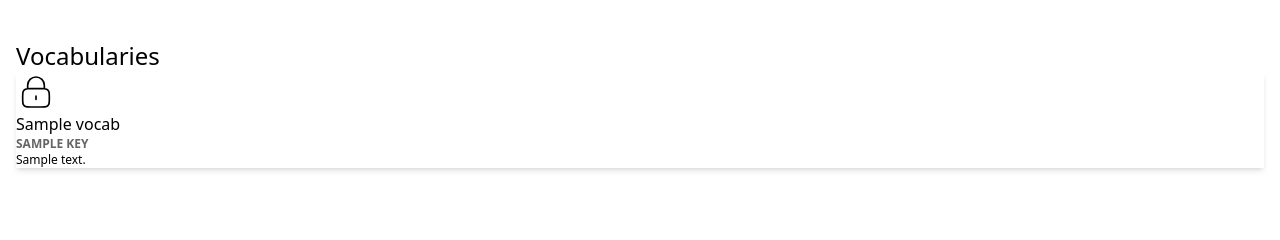
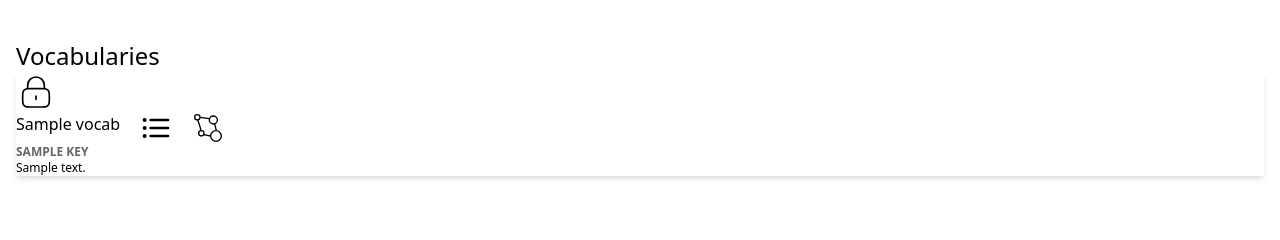
Before and after one commit to aalexei/terminology-forge, a FastAPI app: template app/templates/home.html in a window 1280 px wide. Shown: the part 200-440 px from the top of the page. Run offline with FastAPI, Linux system fonts and the light colour scheme; the template is opened without the code that fills it: most values are stand-ins (such as "Sample title", 1, 10 or a date in 2020); parts of the project's set-up code (start-up, migrations or seed data) failed here and were passed over; some libraries are stand-ins or nearby versions.

Commit message:
Links to vocab digest/list/graph

```diff
--- a/app/routes/presentation.py
+++ b/app/routes/presentation.py
@@ -125,6 +125,7 @@ async def export_post(vocab: str, request: Request, action: Annotated[str, Form(
     vocabobj = await term_service.get_vocab_info(vocab)
     data = await term_service.export(action)
 
+    # TODO implement "all" toggle for editable vocabularies
     if action == "json":
         # Generate JSON in consistent and human-readable format for revision control
         data_str = json.dumps(data, sort_keys=True, indent=2)
@@ -132,6 +133,7 @@ async def export_post(vocab: str, request: Request, action: Annotated[str, Form(
         return PlainTextResponse(data_str, headers=headers)
 
     elif action == "csv":
+        # TODO move CSV export to term_service
         fp = io.StringIO()
         fieldnames = ['key', 'term', 'definition', 'section', 'source', 'rev', 'tags', 'status', 'cluster', 'src']
         csvwriter = csv.writer(fp, quoting=csv.QUOTE_NONNUMERIC)
--- a/app/services/term.py
+++ b/app/services/term.py
@@ -267,5 +267,8 @@ class TermService:
 
             return export_data
 
+        # TODO implement CSV export
+
+
         else:
             raise Exception()
--- a/app/templates/digest.html
+++ b/app/templates/digest.html
@@ -14,7 +14,7 @@
 
 {% block nav_middle %}
 <!-- Use name of filtr as filter is a python keyword -->
-<span class="tooltip tooltip-bottom" data-tip="{{ vocab.name }}">{{vocab.key}}</span>
+<a href="/vocab/{{ vocab.key }}/digest" class="btn btn-ghost"><span class="tooltip tooltip-bottom" data-tip="{{ vocab.name }}">{{vocab.key}}</span></a>
 <!-- <input id="filter" name="filtr" type="text" placeholder="Filter" class="input input-bordered w-24 md:w-auto search navbar-center text-base-content ml-5" value="{{ filter }}" /> -->
 {% endblock nav_middle %}
 
@@ -27,5 +27,9 @@
 <div class="m-4">
   <h1 class="text-2xl">{{ vocab.name }}</h1>
   <p class="">{{ vocab.description }}</p>
+  <div class="flex flex-row gap-10 mt-10">
+    <a href="/vocab/{{ vocab.key }}/list" class="btn">List</a>
+    <a href="/vocab/{{ vocab.key }}/graph" class="btn">Graph</a>
+  </div>
 </div>
 {% endblock content %}
--- a/app/templates/export.html
+++ b/app/templates/export.html
@@ -6,7 +6,7 @@
 {% endblock user_menu %}
 
 {% block nav_middle %}
-<span>{{vocab.key}}</span>
+<a href="/vocab/{{ vocab.key }}/digest" class="btn btn-ghost"><span class="tooltip tooltip-bottom" data-tip="{{ vocab.name }}">{{vocab.key}}</span></a>
 {% endblock nav_middle %}
 
 {% block help_modal %}
--- a/app/templates/graph.html
+++ b/app/templates/graph.html
@@ -37,7 +37,7 @@
 
 {% block nav_middle %}
 <!-- Use name of filtr as filter is a python keyword -->
-<span class="tooltip tooltip-bottom" data-tip="{{ vocab.name }}">{{vocab.key}}</span>
+<a href="/vocab/{{ vocab.key }}/digest" class="btn btn-ghost"><span class="tooltip tooltip-bottom" data-tip="{{ vocab.name }}">{{vocab.key}}</span></a>
 <input id="filter" name="filtr" type="text" placeholder="Filter" class="input input-bordered w-24 md:w-auto search navbar-center text-base-content ml-5" value="{{ filter }}" />
 
   <button class="btn  btn-ghost" id="btn-fit" title="Fit to view">
--- a/app/templates/home.html
+++ b/app/templates/home.html
@@ -53,12 +53,28 @@
       </svg>
       {% endif %}
     </div>
-    <a href="/vocab/{{ vocab.key }}/list">
-      <div>
-      <div>{{ vocab.name }}</div>
-      <div class="text-xs uppercase font-semibold opacity-60">{{ vocab.key }}</div>
+      <div class="w-full">
+	<div class="flex flex-row gap-5">
+	  <a href="/vocab/{{ vocab.key }}/digest">{{ vocab.name }}</a>
+	  <a href="/vocab/{{ vocab.key }}/list" class="btn btn-ghost btn-sm">
+	    <svg viewBox="0 0 24 24" xmlns="http://www.w3.org/2000/svg" class="size-8 stroke-current fill-none"><g id="SVGRepo_iconCarrier"> <path d="M8 6.00067L21 6.00139M8 12.0007L21 12.0015M8 18.0007L21 18.0015M3.5 6H3.51M3.5 12H3.51M3.5 18H3.51M4 6C4 6.27614 3.77614 6.5 3.5 6.5C3.22386 6.5 3 6.27614 3 6C3 5.72386 3.22386 5.5 3.5 5.5C3.77614 5.5 4 5.72386 4 6ZM4 12C4 12.2761 3.77614 12.5 3.5 12.5C3.22386 12.5 3 12.2761 3 12C3 11.7239 3.22386 11.5 3.5 11.5C3.77614 11.5 4 11.7239 4 12ZM4 18C4 18.2761 3.77614 18.5 3.5 18.5C3.22386 18.5 3 18.2761 3 18C3 17.7239 3.22386 17.5 3.5 17.5C3.77614 17.5 4 17.7239 4 18Z" stroke-width="2" stroke-linecap="round" stroke-linejoin="round"></path> </g></svg>
+	  </a>
+	  <a href="/vocab/{{ vocab.key }}/graph" class="btn btn-ghost btn-sm">
+	    <svg viewBox="0 0 24 24" xmlns="http://www.w3.org/2000/svg" class="size-8 stroke-current fill-none">
+	      <g id="SVGRepo_iconCarrier">
+		<circle class="a" cx="7" cy="16" r="2"></circle>
+		<circle class="a" cx="16" cy="6" r="3"></circle>
+		<circle class="a" cx="18" cy="18" r="4"></circle>
+		<circle class="a" cx="4" cy="4" r="2"></circle>
+		<line class="a" x1="14" x2="8.75774" y1="18" y2="16.95155"></line>
+		<line class="a" x1="16.95928" x2="18.2766" y1="8.83997" y2="14.01668"></line><line class="a" x1="6" x2="13.16407" y1="4" y2="5.02344"></line>
+		<path class="b" d="M6.7441,14.01668C7,14,4.35961,5.96728,4.35961,5.96728"></path>
+	      </g>
+	    </svg>
+	  </a>
+	</div>
+	<div class="text-xs uppercase font-semibold opacity-60">{{ vocab.key }}</div>
       </div>
-    </a>
     <p class="list-col-wrap text-xs">
       {{ vocab.description }}
     </p>
--- a/app/templates/list.html
+++ b/app/templates/list.html
@@ -25,7 +25,7 @@
 
 {% block nav_middle %}
 <!-- Use name of filtr as filter is a python keyword -->
-<span class="tooltip tooltip-bottom" data-tip="{{ vocab.name }}">{{vocab.key}}</span>
+<a href="/vocab/{{ vocab.key }}/digest" class="btn btn-ghost"><span class="tooltip tooltip-bottom" data-tip="{{ vocab.name }}">{{vocab.key}}</span></a>
 <input id="filter" name="filtr" type="text" placeholder="Filter" class="input input-bordered w-24 md:w-auto search navbar-center text-base-content ml-5" value="{{ filter }}" />
 {% endblock nav_middle %}
 
--- a/app/templates/term.html
+++ b/app/templates/term.html
@@ -9,7 +9,7 @@
 {% endblock main_menu %}
 
 {% block nav_middle %}
-<span class="tooltip tooltip-bottom" data-tip="{{ vocab.name }}">{{vocab.key}}</span>
+<a href="/vocab/{{ vocab.key }}/digest" class="btn btn-ghost"><span class="tooltip tooltip-bottom" data-tip="{{ vocab.name }}">{{vocab.key}}</span></a>
 {% endblock nav_middle %}
 
 {% block user_menu %}
```
